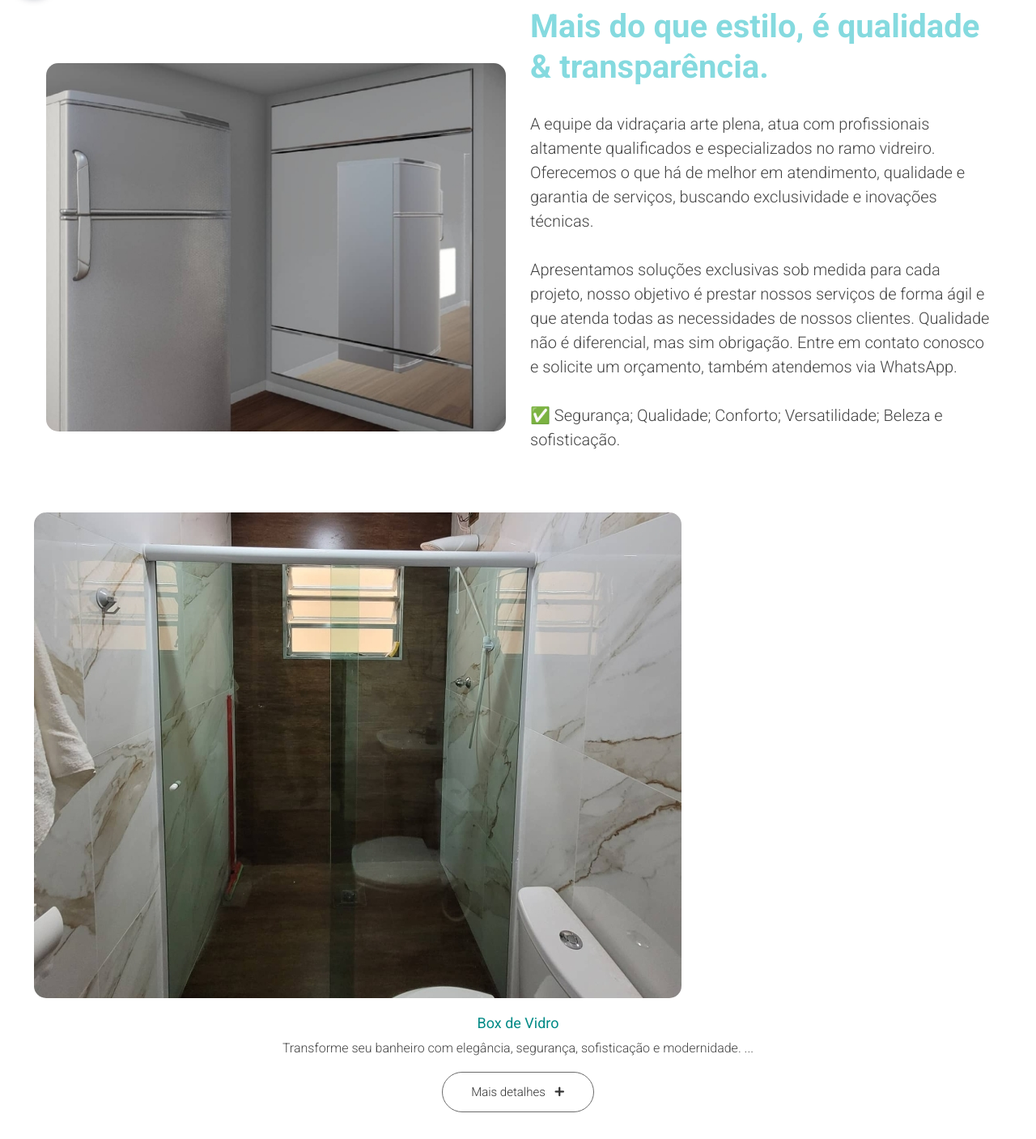
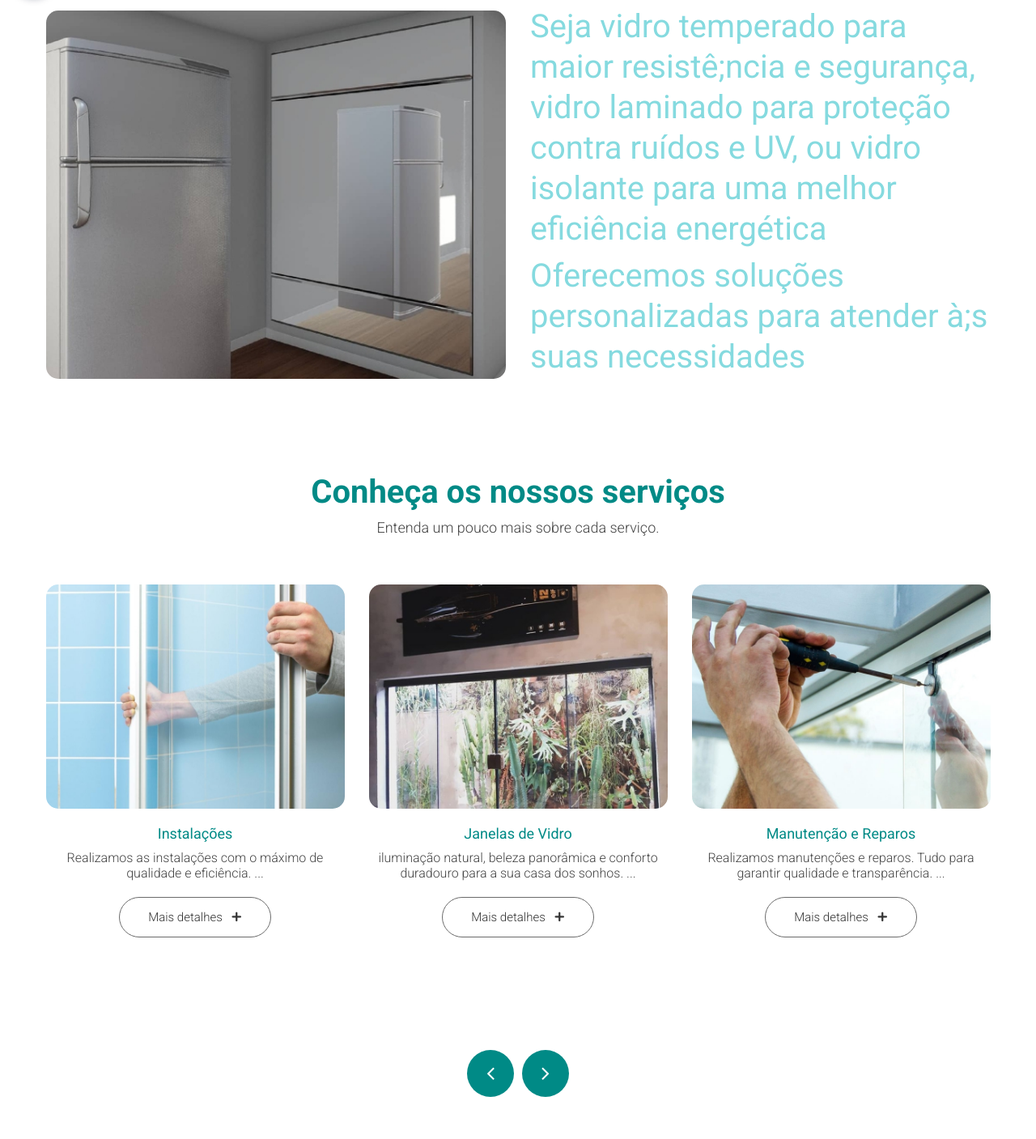
Before and after one commit to devtuma/vidracaria_Thiago, a plain HTML site: page index.html in a window 1280 px wide. Shown: the part 780-2187 px from the top of the page at 81% size. Drawn offline with Linux system fonts and the light colour scheme; a script that the page names is missing; files whose address does not match are found by name.

Commit message:
inicial em casa

```diff
--- a/index.html
+++ b/index.html
@@ -370,54 +370,14 @@
 
                     <div class="col-md-6 text-align-left margin-top-20 margin-bottom-20">
                         <h3 class="font-size-40 line-height-50 font-weight-100 font-color-secundaria">
-                            <b><b>Mais do que estilo, é qualidade & transparência.</b></b>
+                            <b>Seja vidro temperado para maior resist&ecirc;;ncia e seguran&ccedil;a, vidro laminado para
+                                prote&ccedil;&atilde;o contra ru&iacute;dos e UV, ou vidro isolante para uma melhor efici&ecirc;ncia energ&eacute;tica</b>
                         </h3>
-                        <p
-                            class="font-size-20 line-height-30 font-weight-300 font-color-silver-dark margin-top-30 acessibilidade">
-                            A equipe da vidra&ccedil;aria arte plena, atua com profissionais altamente qualificados e
-                            especializados no ramo vidreiro. Oferecemos o que h&aacute; de melhor em atendimento,
-                            qualidade e garantia de servi&ccedil;os, buscando exclusividade e inova&ccedil;&otilde;es
-                            t&eacute;cnicas.
-                            <br />
-                            <br /> Apresentamos solu&ccedil;&otilde;es exclusivas sob medida para cada projeto, nosso
-                            objetivo &eacute; prestar nossos servi&ccedil;os de forma &aacute;gil e que atenda todas as
-                            necessidades de nossos clientes. Qualidade
-                            n&atilde;o &eacute; diferencial, mas sim obriga&ccedil;&atilde;o. Entre em contato conosco e
-                            solicite um or&ccedil;amento, tamb&eacute;m atendemos via WhatsApp.<br />
-                            <br /> &#9989; Seguran&ccedil;a; Qualidade; Conforto; Versatilidade; Beleza e
-                            sofistica&ccedil;&atilde;o.<br><br>
-                        </p>
-
-                    </div>
-                    <div class="item">
-                        <div class="row">
-                            <div class="col-md-12 margin-top-10">
-                                <a href="servico/box-de-vidro.html">
-                                    <img src="thumbnail6ce9.jpg?w=800px&amp;h=600px&amp;imagem=assets/uploads/servicos/99/62f953ea4a3e2icmfyk.png"
-                                        class="img-fluid border-radius-5" alt="Box de Vidro">
-                                </a>
-                            </div>
-                            <div class="col-md-12 text-align-center margin-top-20 cor_links">
-                                <h3 class="font-size-18 font-weight-400">
-                                    <a href="servico/box-de-vidro.html">
-                                        Box de Vidro </a>
-                                </h3>
-                                <p
-                                    class="font-size-16 font-weight-300 font-color-silver-dark margin-top-10 margin-bottom-0 acessibilidade">
-                                    Transforme seu banheiro com elegância, segurança, sofisticação e
-                                    modernidade. ... </p>
-                                <p class="margin-top-20 margin-bottom-30">
-                                    <a href="servico/box-de-vidro.html" class="botao-sem-fundo">
-                                        Mais detalhes &nbsp; <i class="go goicon-soma font-size-13"></i>
-                                    </a>
-                                </p>
-                            </div>
-                        </div>
+                        <h4 class="font-size-40 line-height-50 font-weight-100 font-color-secundaria">
+                            <b>Oferecemos solu&ccedil;&otilde;es personalizadas para atender &agrave;;s suas necessidades</b>
+                        </h4>
                     </div>
                 </div>
-
-
-
             </div>
         </section>
 
```
